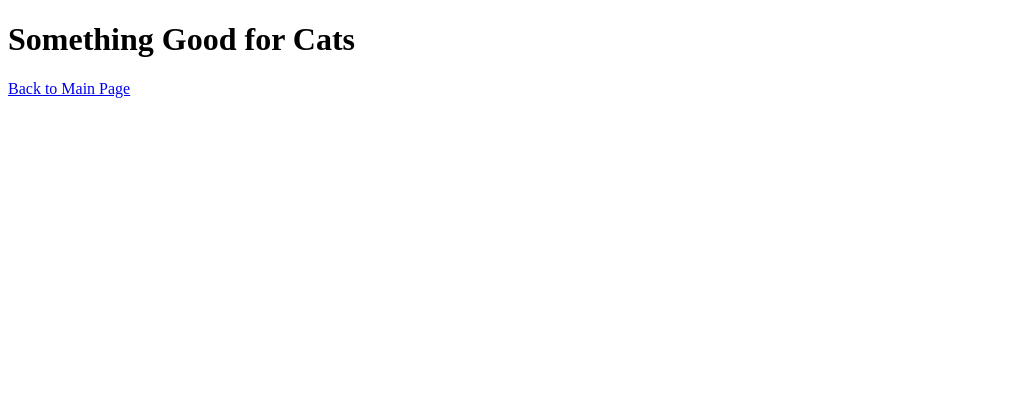
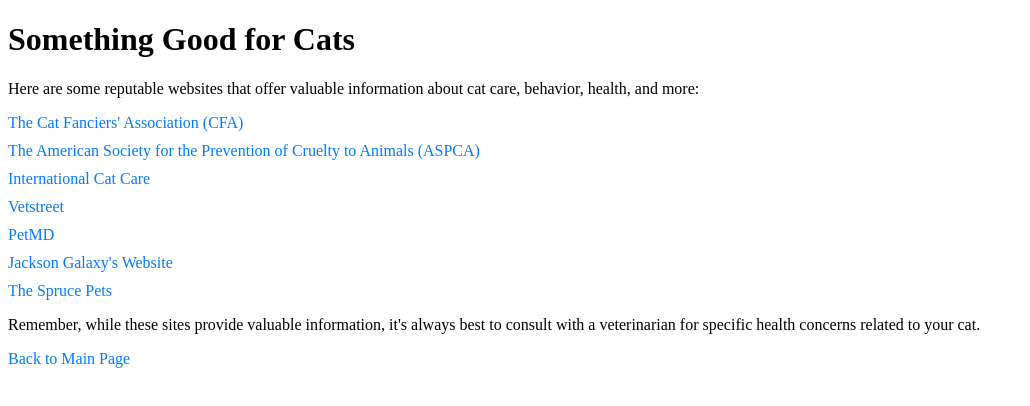
Before and after one commit to simonpark33/kisti_cats, a plain HTML site: page good-for-cats.html in a window 1280 px wide. Shown: the whole page, without its empty margins (0-1030 px from the left). Drawn offline with Linux system fonts and the light colour scheme.

Commit message:
update good for cats

```diff
--- a/good-for-cats.html
+++ b/good-for-cats.html
@@ -3,10 +3,36 @@
 <head>
     <meta charset="UTF-8">
     <title>Something Good for Cats</title>
+    <style>
+        ul {
+            list-style: none;
+            padding-left: 0;
+        }
+        li {
+            margin-bottom: 10px;
+        }
+        a {
+            text-decoration: none;
+            color: #007bff;
+        }
+        a:hover {
+            text-decoration: underline;
+        }
+    </style>
 </head>
 <body>
     <h1>Something Good for Cats</h1>
-    <!-- Add your useful information about cats here -->
+    <p>Here are some reputable websites that offer valuable information about cat care, behavior, health, and more:</p>
+    <ul>
+        <li><a href="http://www.cfa.org/" target="_blank">The Cat Fanciers' Association (CFA)</a></li>
+        <li><a href="https://www.aspca.org/" target="_blank">The American Society for the Prevention of Cruelty to Animals (ASPCA)</a></li>
+        <li><a href="https://icatcare.org/" target="_blank">International Cat Care</a></li>
+        <li><a href="http://www.vetstreet.com/" target="_blank">Vetstreet</a></li>
+        <li><a href="https://www.petmd.com/cat" target="_blank">PetMD</a></li>
+        <li><a href="https://www.jacksongalaxy.com/" target="_blank">Jackson Galaxy's Website</a></li>
+        <li><a href="https://www.thesprucepets.com/cats-4162030" target="_blank">The Spruce Pets</a></li>
+    </ul>
+    <p>Remember, while these sites provide valuable information, it's always best to consult with a veterinarian for specific health concerns related to your cat.</p>
     <a href="index.html">Back to Main Page</a>
 </body>
 </html>
```
Also changed, not shown: index.html (+3 -3 lines), kisti-cats-photons.html (added, +38 -0 lines).
